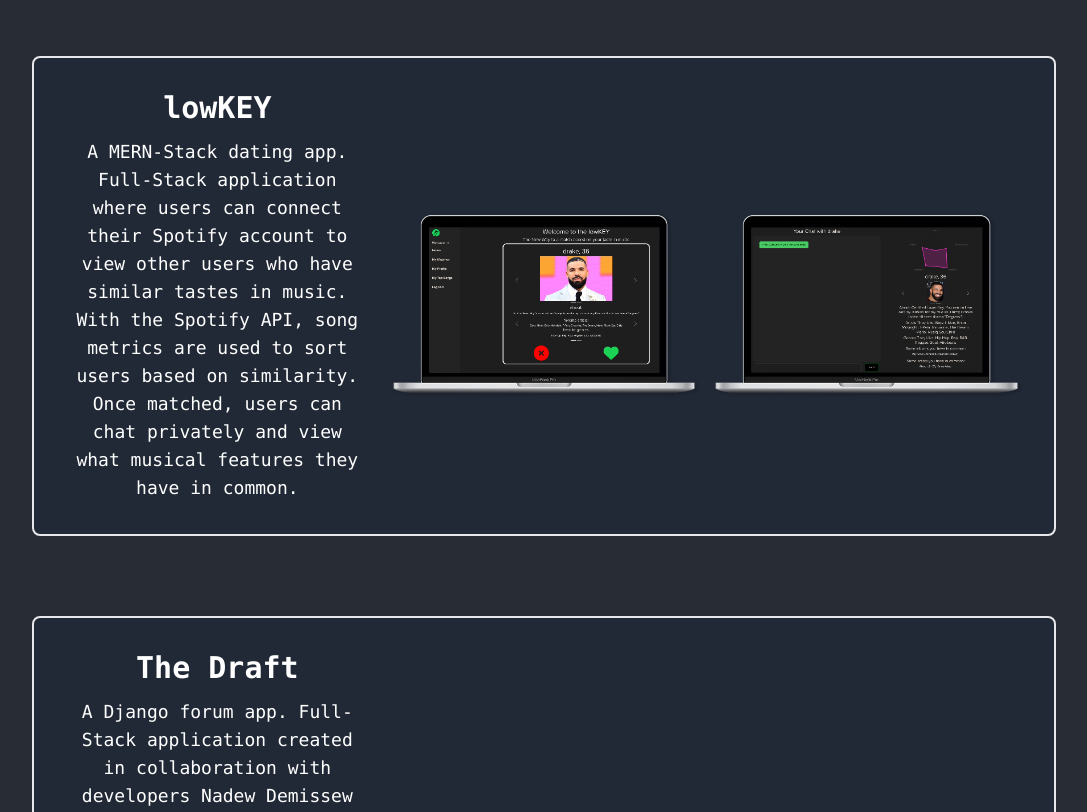
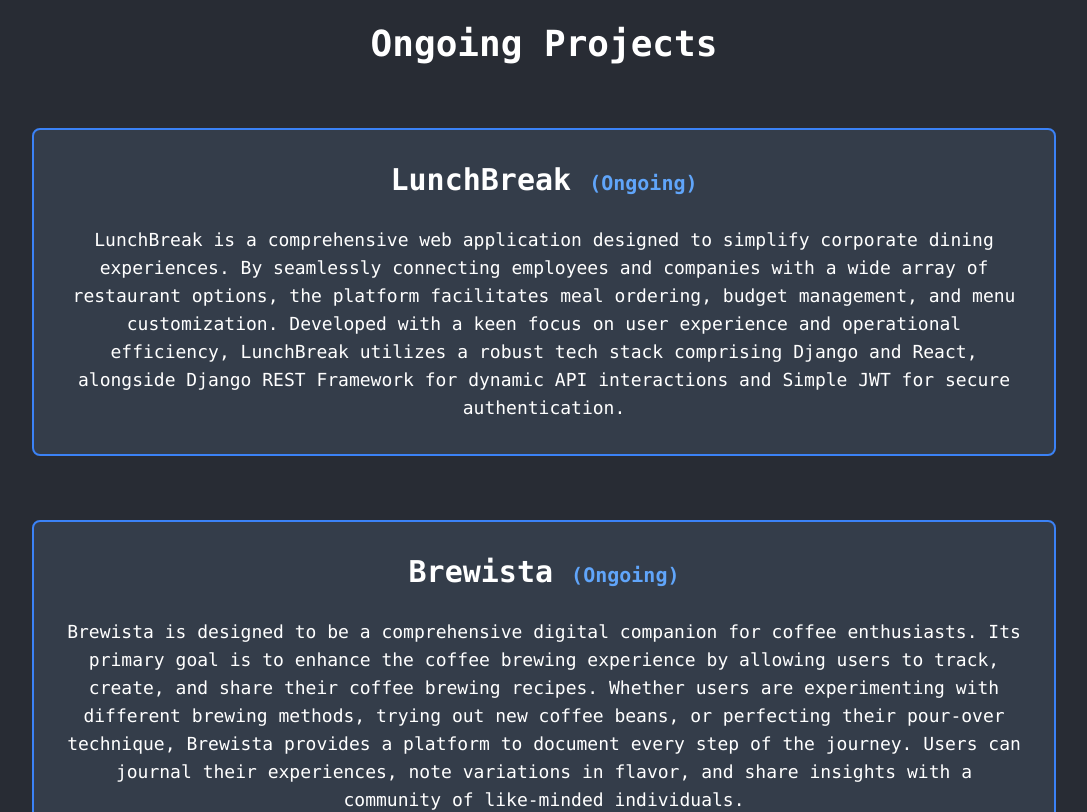
Before and after one commit to benjaehyun/react-portfolio, a React (Create React App) app: page / in a window 1280 px wide. Shown: the part 840-1652 px from the top of the page, without its empty margins (96-1183 px from the left). Built offline with nearby package versions, Linux system fonts and the light colour scheme.

Commit message:
refactored homepage and projects pages for ongoing and past projects

```diff
--- /dev/null
+++ b/src/components/OngoingProjectsCard/OngoingProjectsCard.jsx
@@ -0,0 +1,17 @@
+import React from 'react'
+import { Link } from 'react-router-dom';
+
+export default function OngoingProjectsCard({ title, description, link }) {
+  return (
+    <div className='mx-4 my-16'>
+      <Link to={link}>
+        <div className='font-mono bg-gray-700 bg-opacity-80 text-white border-solid rounded-lg border-2 border-blue-500 p-6 md:p-8 w-full md:w-[80vw] max-w-6xl mx-auto hover:bg-opacity-90 transition duration-300 ease-in-out px-4'>
+          <div className='grid grid-cols-1 gap-4'>
+            <h2 className='text-3xl font-bold mb-3'>{title} <span className='text-blue-400 text-xl'>(Ongoing)</span></h2>
+            <p className='text-lg'>{description}</p>
+          </div>
+        </div>
+      </Link>
+    </div>
+  );
+}
--- a/src/components/ProjectsList/ProjectsList.jsx
+++ b/src/components/ProjectsList/ProjectsList.jsx
@@ -17,7 +17,7 @@
     //      </div>
     // </div>
 
-    <div className='container mx-auto px-4 md:px-8 lg:px-16 py-8 font-mono mt-[40vh] md:mt-[35vh] lg:mt-[40vh]'>
+    <div className='container mx-auto px-4 md:px-8 lg:px-16 py-8 font-mono '>
       <div className='grid grid-cols-1 gap-12 md:gap-16 lg:gap-20'>
           {projects.map(project => (
               <ProjectsCard
--- a/src/pages/HomePage/HomePage.jsx
+++ b/src/pages/HomePage/HomePage.jsx
@@ -1,4 +1,5 @@
 import ProjectsList from '../../components/ProjectsList/ProjectsList'
+import OngoingProjectsCard from '../../components/OngoingProjectsCard/OngoingProjectsCard';
 
 export default function HomePage ({isMobileMenuOpen}) {
 
@@ -25,12 +26,23 @@
             title: "sweeper",
             description: "A browser game made using JavaScript, HTML, and CSS. Based on the popular game Minesweeper, sweeper was my first dive into development, while using a nostalgic pastime as reference. My first coding endeavor utilizes basic game logic, DOM manipulation for graphic rendering, and a recursive implementation for the cell reveal function.",
             images: [
-                "sweeper/sweeper-mac-1.png", "sweeper/sweeper-mac-2.png",
-            // "sweeper/sweeper-3.png", "sweeper/sweeper-4.png"
-        ],
+                "sweeper/sweeper-mac-1.png", "sweeper/sweeper-mac-2.png"],
             linkSuffix: "sweeper"
         },
     ];
+
+    const ongoingProjects = [
+        {
+            title: "LunchBreak",
+            description: "LunchBreak is a comprehensive web application designed to simplify corporate dining experiences. By seamlessly connecting employees and companies with a wide array of restaurant options, the platform facilitates meal ordering, budget management, and menu customization. Developed with a keen focus on user experience and operational efficiency, LunchBreak utilizes a robust tech stack comprising Django and React, alongside Django REST Framework for dynamic API interactions and Simple JWT for secure authentication.",
+            link: "/projects/lunchbreak"
+        },
+        {
+            title: "Brewista",
+            description: "Brewista is designed to be a comprehensive digital companion for coffee enthusiasts. Its primary goal is to enhance the coffee brewing experience by allowing users to track, create, and share their coffee brewing recipes. Whether users are experimenting with different brewing methods, trying out new coffee beans, or perfecting their pour-over technique, Brewista provides a platform to document every step of the journey. Users can journal their experiences, note variations in flavor, and share insights with a community of like-minded individuals.",
+            link: "/projects/brewista"
+        }
+    ]
 
     const paddingTopClass = isMobileMenuOpen ? 'pt-[27vh]' : 'pt-[10vh]';
 
@@ -54,6 +66,16 @@
                     </p>
                 </div>
             </div>
+            <h1 className="text-4xl text-center font-bold font-mono text-white mt-[40vh] md:mt-[35vh] lg:mt-[40vh] mb-8">Ongoing Projects</h1>
+            {ongoingProjects.map((project, index) => (
+                <OngoingProjectsCard
+                key={index}
+                title={project.title}
+                description={project.description}
+                link={project.link}
+                />
+                ))}
+            <h1 className="text-4xl text-center font-bold font-mono text-white mt-[20vh] md:mt-[17.5vh] lg:mt-[20vh] ">Past Projects</h1>
             <ProjectsList projects={projects} />
         </>
     )
--- a/src/pages/ProjectsPage/ProjectsPage.jsx
+++ b/src/pages/ProjectsPage/ProjectsPage.jsx
@@ -1,4 +1,5 @@
 import ProjectsList from "../../components/ProjectsList/ProjectsList"
+import OngoingProjectsCard from "../../components/OngoingProjectsCard/OngoingProjectsCard";
 
 
 export default function ProjectsPage ({isMobileMenuOpen}) {
@@ -33,6 +34,19 @@
         },
     ];
 
+    const ongoingProjects = [
+        {
+            title: "LunchBreak",
+            description: "LunchBreak is a comprehensive web application designed to simplify corporate dining experiences. By seamlessly connecting employees and companies with a wide array of restaurant options, the platform facilitates meal ordering, budget management, and menu customization. Developed with a keen focus on user experience and operational efficiency, LunchBreak utilizes a robust tech stack comprising Django and React, alongside Django REST Framework for dynamic API interactions and Simple JWT for secure authentication.",
+            link: "/projects/lunchbreak"
+        },
+        {
+            title: "Brewista",
+            description: "Brewista is designed to be a comprehensive digital companion for coffee enthusiasts. Its primary goal is to enhance the coffee brewing experience by allowing users to track, create, and share their coffee brewing recipes. Whether users are experimenting with different brewing methods, trying out new coffee beans, or perfecting their pour-over technique, Brewista provides a platform to document every step of the journey. Users can journal their experiences, note variations in flavor, and share insights with a community of like-minded individuals.",
+            link: "/projects/brewista"
+        }
+    ]
+
     const paddingTopClass = isMobileMenuOpen ? 'pt-[25vh]' : 'pt-[10vh]';
 
     return (
@@ -52,8 +66,17 @@
                         <h3 className="text-white text-2xl md:text-xl ">Take a look at what I've been up to recently ⬇️</h3>
                     </div>
                 </div>
-
-             <ProjectsList projects={projects} />
+            <h1 className="text-4xl text-center font-bold font-mono text-white mt-[40vh] md:mt-[35vh] lg:mt-[40vh] mb-8">Ongoing Projects</h1>
+            {ongoingProjects.map((project, index) => (
+                <OngoingProjectsCard
+                key={index}
+                title={project.title}
+                description={project.description}
+                link={project.link}
+                />
+                ))}
+            <h1 className="text-4xl text-center font-bold font-mono text-white mt-[20vh] md:mt-[17.5vh] lg:mt-[20vh] ">Past Projects</h1>
+            <ProjectsList projects={projects} />
         </>
     )
 }
```
Lines whose indentation alone changed are shown as unchanged.
